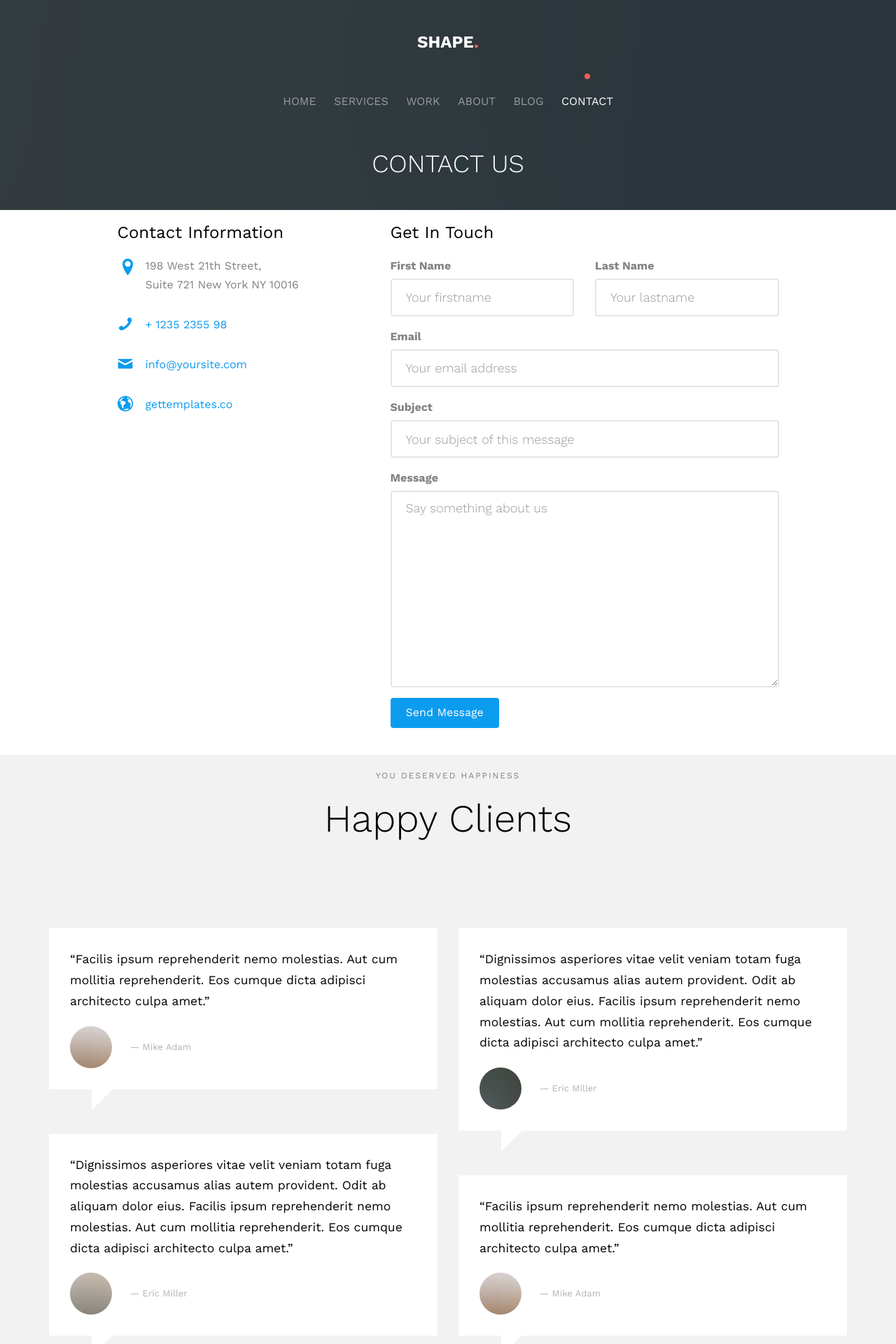
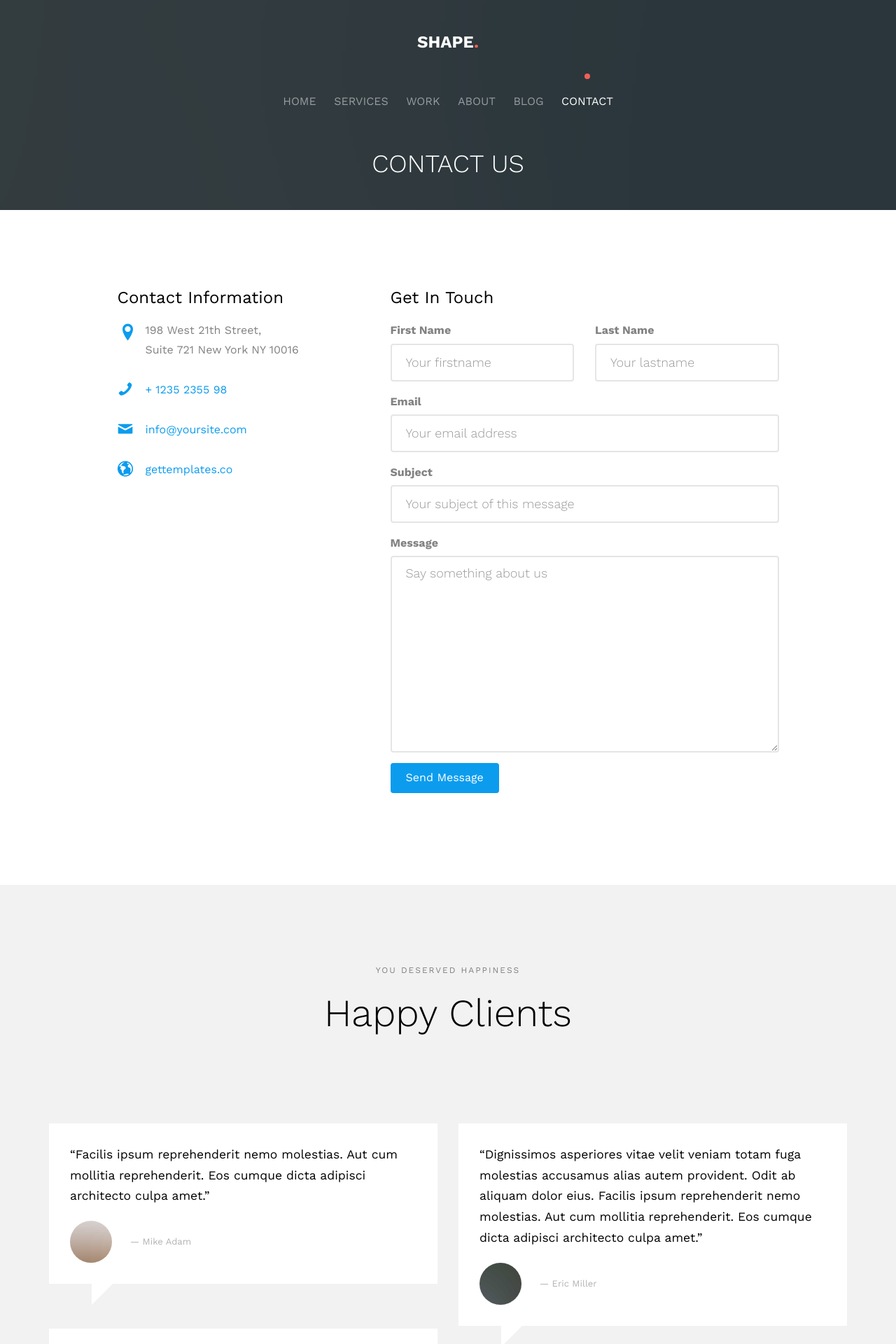
Before and after one commit to EuclideanOS/euclideanos.github.io, a PHP site: page /contact.html in a window 1280 px wide. Shown: the top 1920 px of the page at 70% size. Run offline with PHP 8.4, Linux system fonts and the light colour scheme; some web fonts are replaced.

Commit message:
Revert "Resize footer"
This reverts commit 9ec0eac9831f0bc2ee2168cad9aec6d5f855b847.

```diff
--- a/css/style.css
+++ b/css/style.css
@@ -578,7 +578,7 @@ h1, h2, h3, h4, h5, h6, figure {
 #fh5co-team,
 #fh5co-contact,
 #fh5co-footer {
-  padding: 1.2em 0;
+  padding: 7em 0;
   clear: both;
 }
 @media screen and (max-width: 768px) {
```
